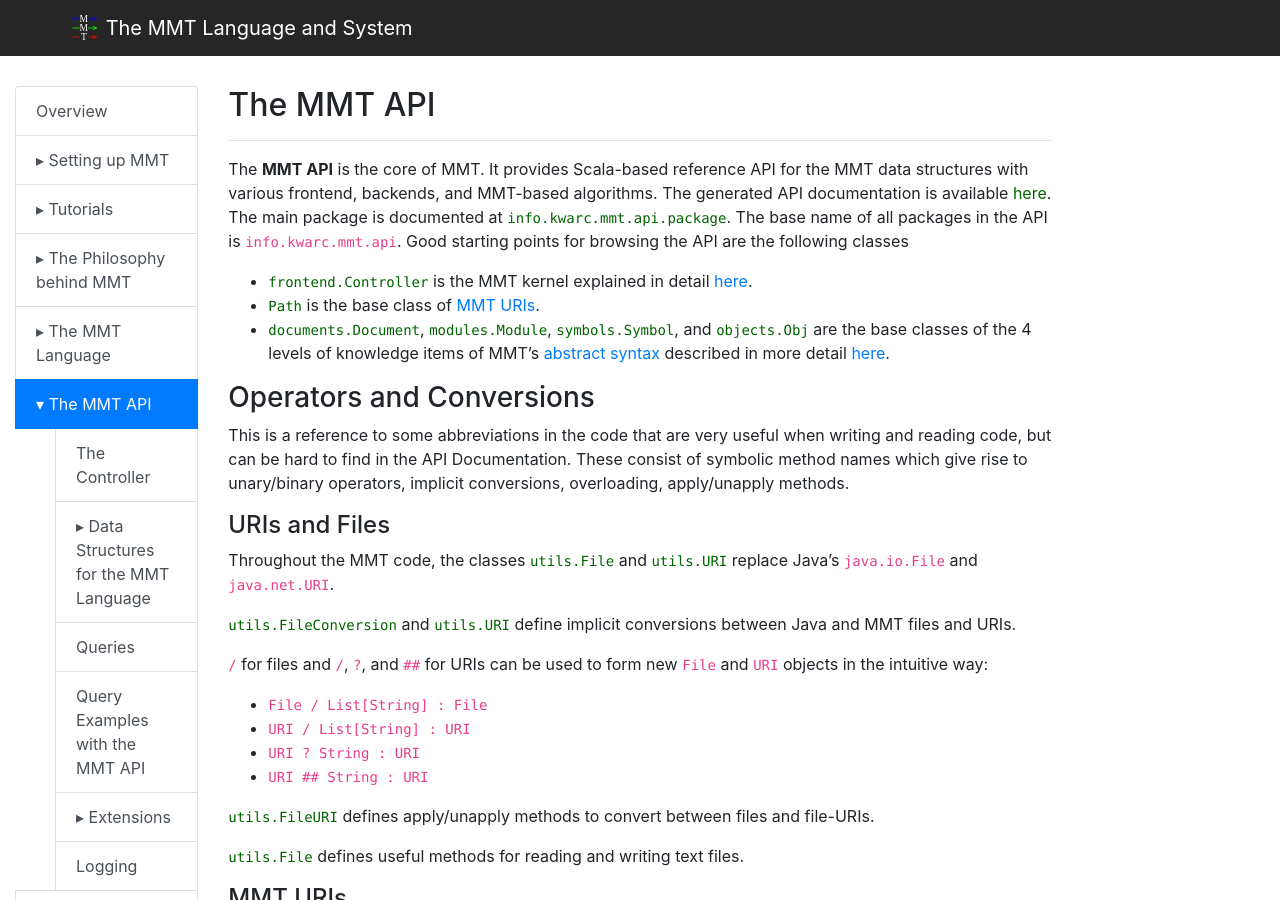
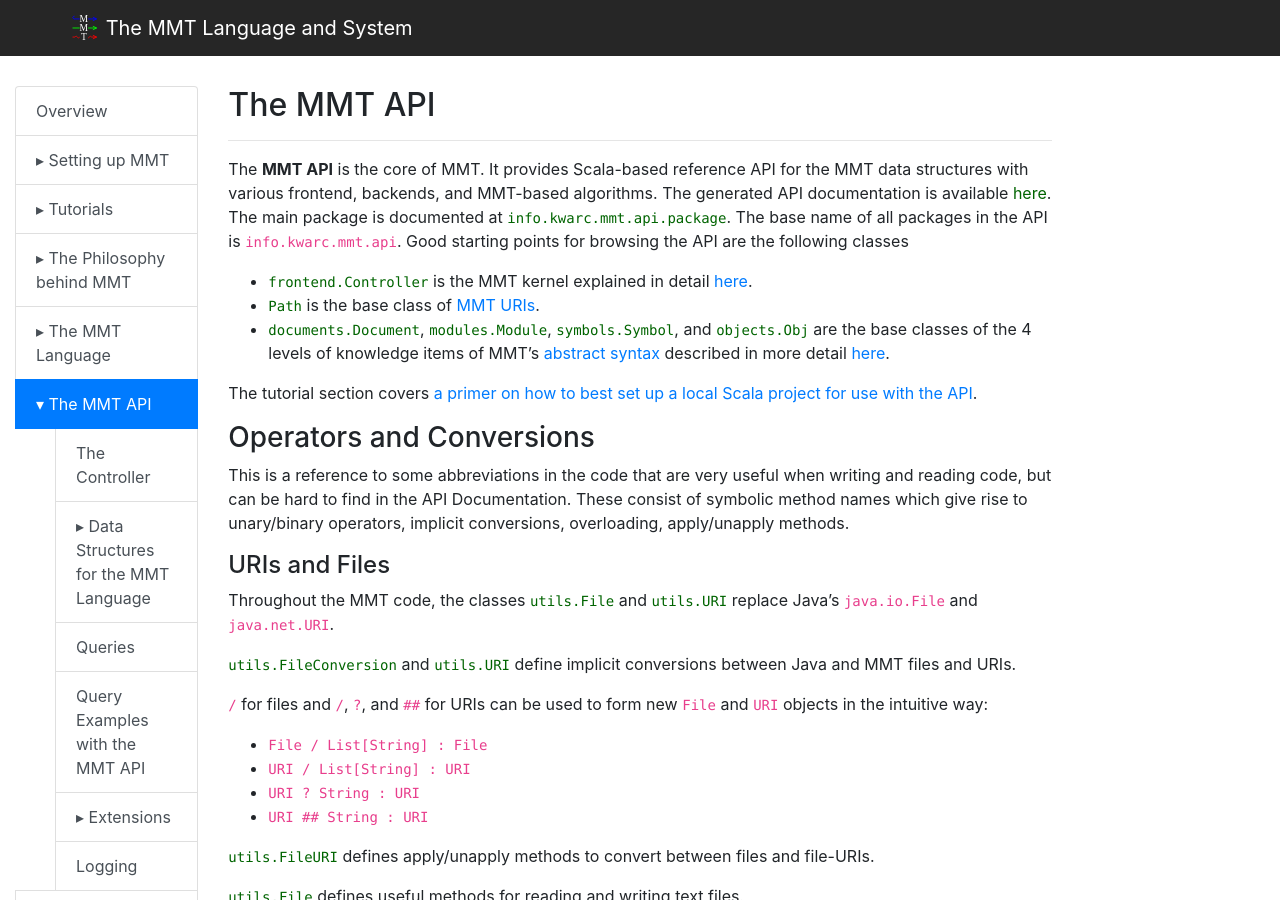
Before and after one commit to UniFormal/uniformal.github.io, a Jekyll site: the page built from doc/api/index.md, in a window 1280 px wide and 900 px high. Built offline with Jekyll 4.4.1, drawn with Linux system fonts in a browser that asks for light colours.

Commit message:
Link API section to API getting started tutorial

```diff
--- a/doc/api/index.md
+++ b/doc/api/index.md
@@ -10,6 +10,8 @@ The main package is documented at [`info.kwarc.mmt.api.package`](https://uniform
 * [`frontend.Controller`](https://uniformal.github.io/apidoc/index.html#info.kwarc.mmt.api.frontend.Controller) is the MMT kernel explained in detail [here](controller.html).
 * [`Path`](https://uniformal.github.io/apidoc/index.html#info.kwarc.mmt.api.Path) is the base class of [MMT URIs](uris.html).
 * [`documents.Document`](https://uniformal.github.io/apidoc/index.html#info.kwarc.mmt.api.documents.Document), [`modules.Module`](https://uniformal.github.io/apidoc/index.html#info.kwarc.mmt.api.modules.Module), [`symbols.Symbol`](https://uniformal.github.io/apidoc/index.html#info.kwarc.mmt.api.symbols.Symbol), and [`objects.Obj`](https://uniformal.github.io/apidoc/index.html#info.kwarc.mmt.api.objects.Obj) are the base classes of the 4 levels of knowledge items of MMT's [abstract syntax](syntax/) described in more detail [here](syntax/).
+
+The tutorial section covers [a primer on how to best set up a local Scala project for use with the API](../tutorials/applications/getting-started).
 
 ### Operators and Conversions
 This is a reference to some abbreviations in the code that are very useful when writing and reading code, but can be hard to find in the API Documentation. These consist of symbolic method names which give rise to unary/binary operators, implicit conversions, overloading, apply/unapply methods.
```
